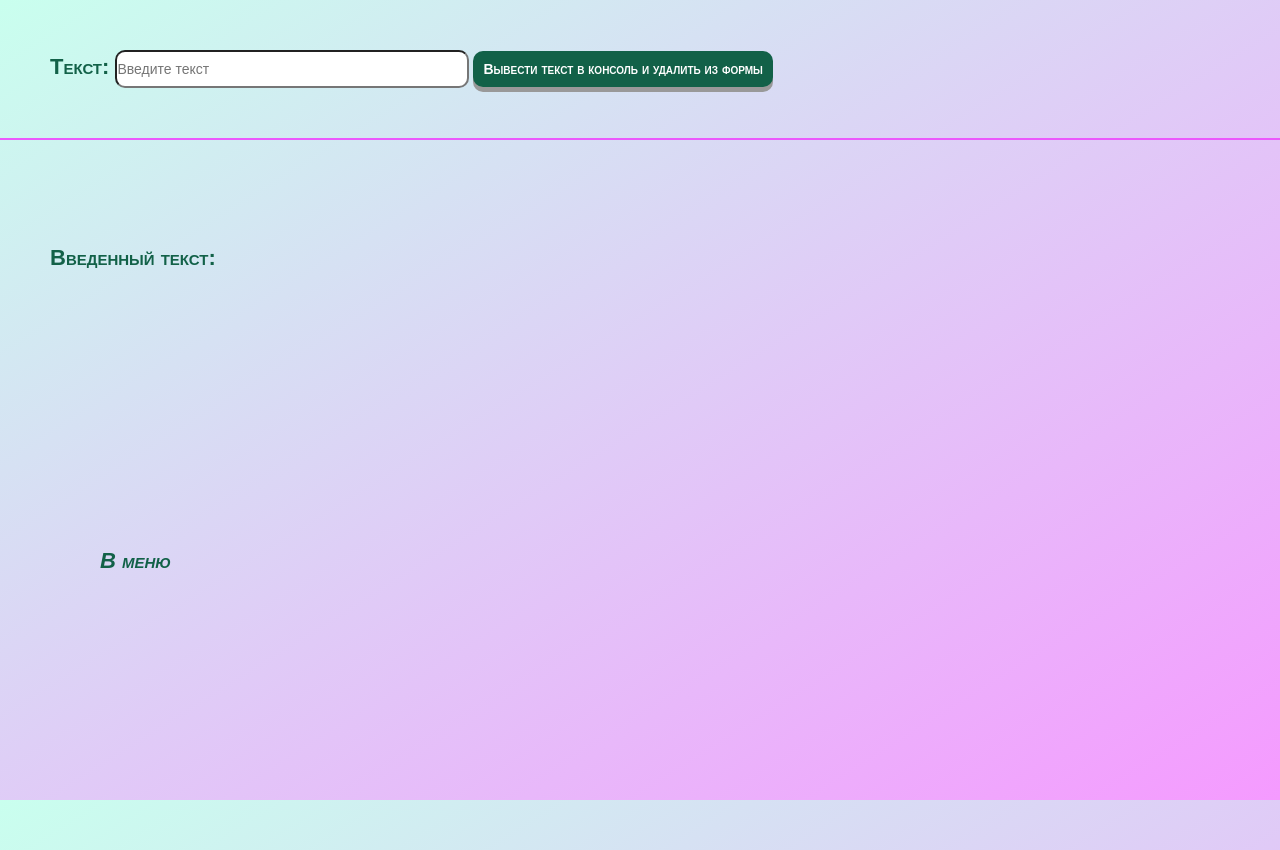
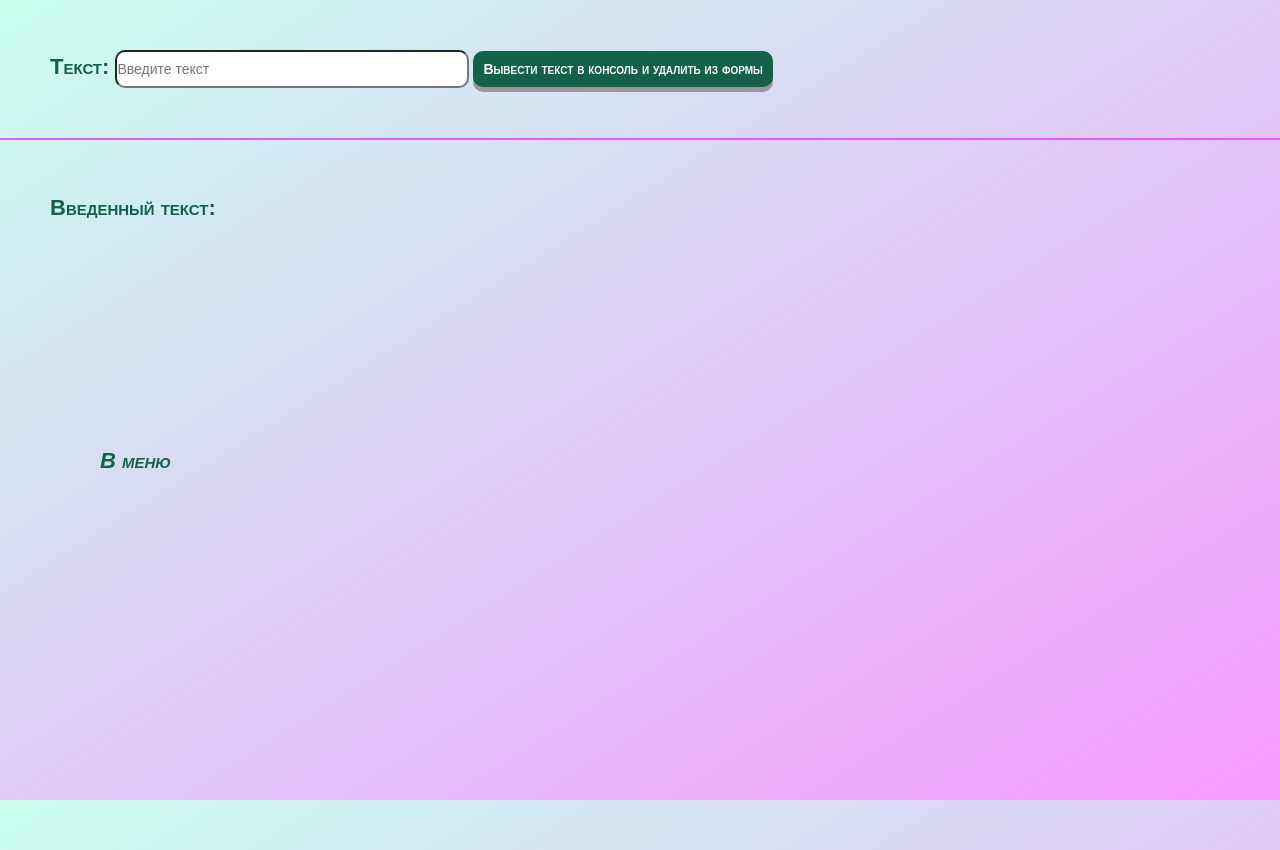
Before and after one commit to TatVSam/task_6.8, a plain HTML site: page task5/index.html in a window 1280 px wide. Drawn offline with Linux system fonts and the light colour scheme.

Commit message:
fix style task, 3,5

```diff
--- a/task5/style.css
+++ b/task5/style.css
@@ -13,7 +13,7 @@ body {
 }
 
 p {
-  margin-top: 100px;
+  margin-top: 50px;
   margin-left: 50px;
   font: normal small-caps bold 22px/1.5 Arial, sans-serif;
   color: #126148;
```
Also changed, not shown: task3/index.html (+1 -1 lines).
